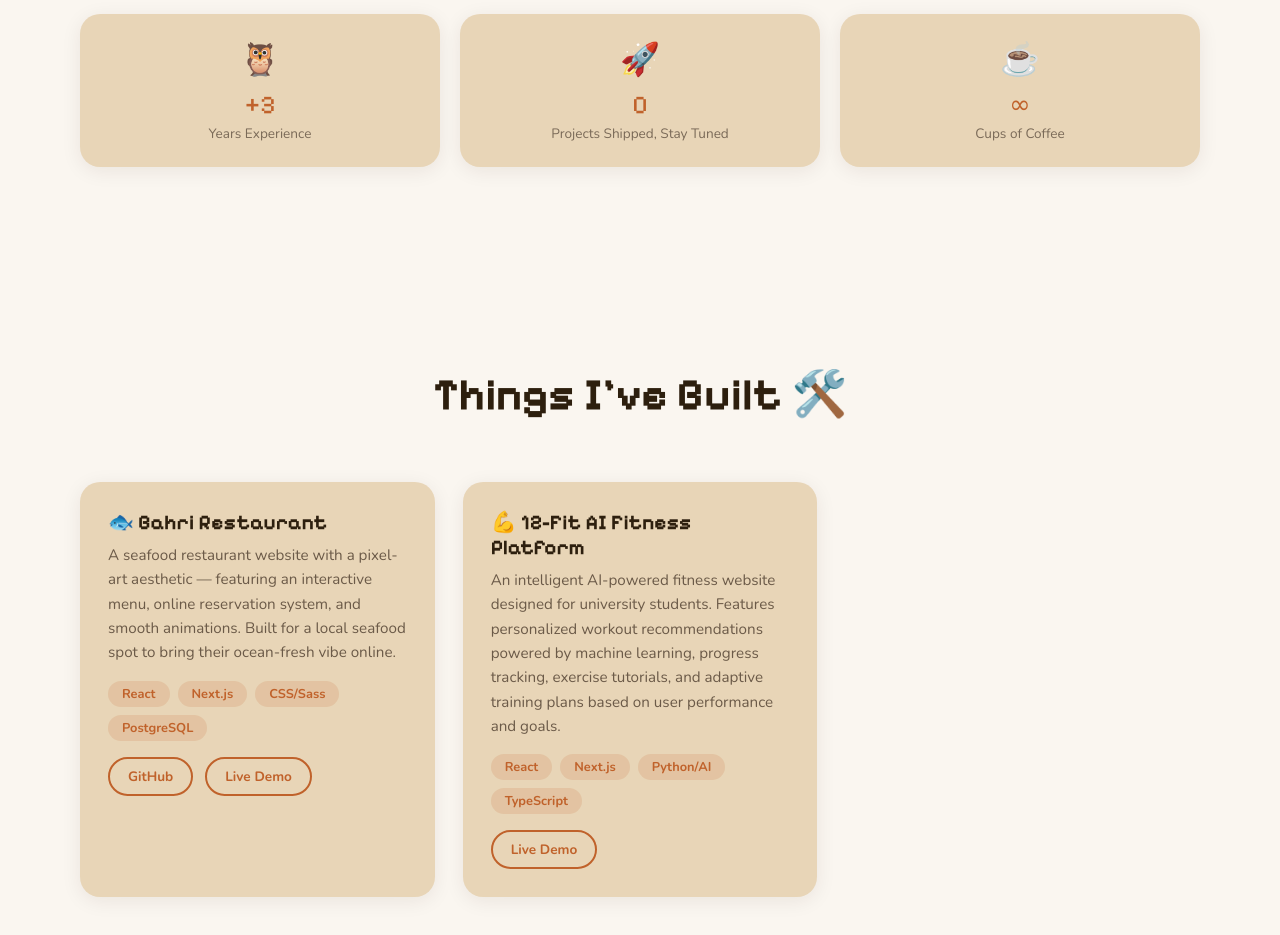
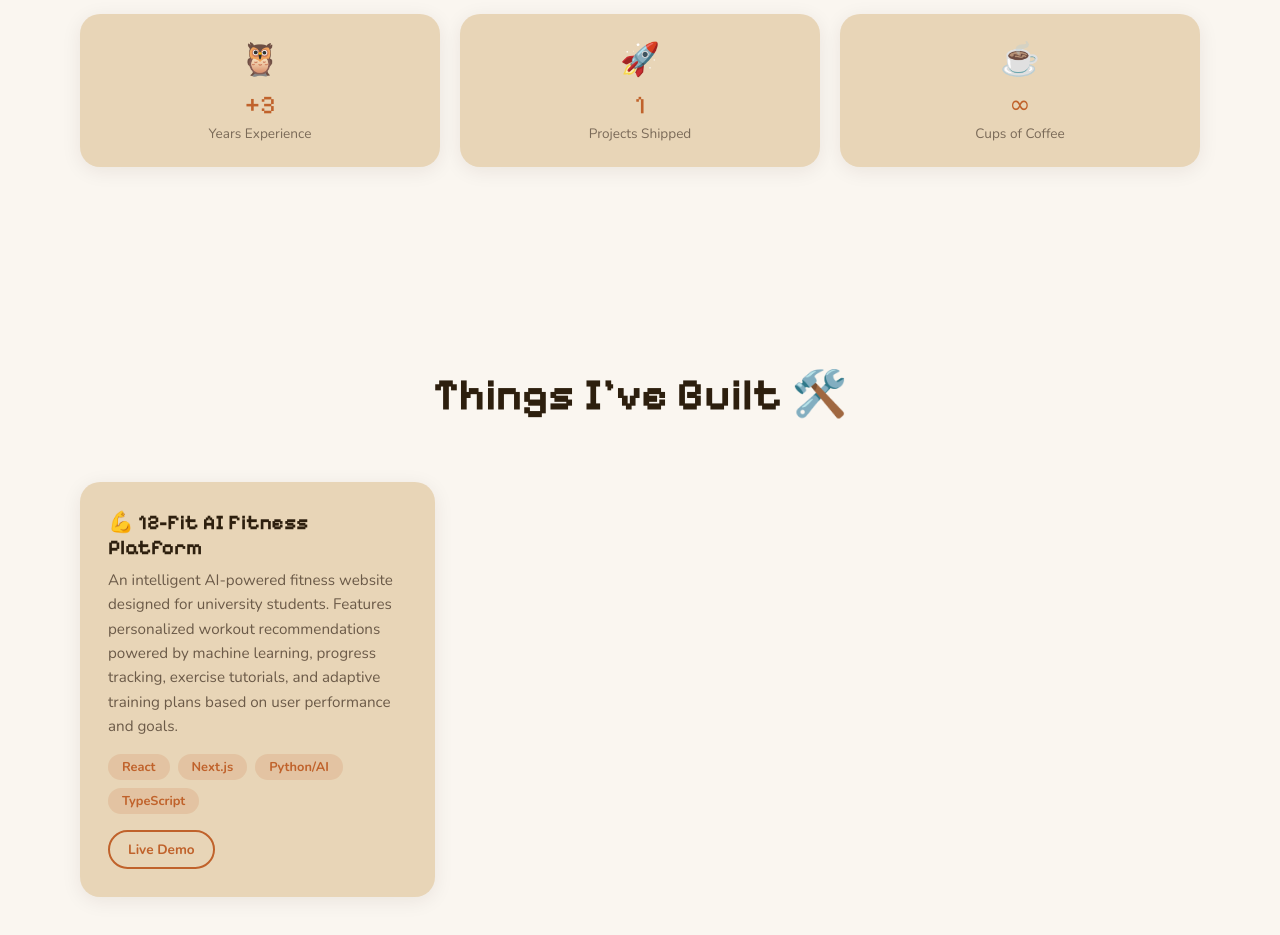
Before and after one commit to Mohammad14567/MohammadDawood, a plain HTML site: page index.html in a window 1280 px wide. Shown: the part 1360-2295 px from the top of the page. Drawn offline with nearby package versions, Linux system fonts and the light colour scheme.

Commit message:
Update index.html

```diff
--- a/index.html
+++ b/index.html
@@ -52,7 +52,7 @@
   </div>
   <div class="stats-row">
     <div class="stat-card"><div class="stat-icon">🦉</div><div class="stat-num">+3</div><div class="stat-label">Years Experience</div></div>
-    <div class="stat-card"><div class="stat-icon">🚀</div><div class="stat-num">0</div><div class="stat-label">Projects Shipped, Stay Tuned</div></div>
+    <div class="stat-card"><div class="stat-icon">🚀</div><div class="stat-num">1</div><div class="stat-label">Projects Shipped</div></div>
     <div class="stat-card"><div class="stat-icon">☕</div><div class="stat-num">∞</div><div class="stat-label">Cups of Coffee</div></div>
   </div>
 </section>
@@ -61,22 +61,6 @@
 <section id="projects">
   <h2 class="section-title">Things I've Built 🛠️</h2>
   <div class="projects-grid">
-
-    <div class="project-card">
-      <h3>🐟 Bahri Restaurant</h3>
-      <p>A seafood restaurant website with a pixel-art aesthetic — featuring an interactive menu, online reservation system, and smooth animations. Built for a local seafood spot to bring their ocean-fresh vibe online.</p>
-      <div class="tech-pills">
-        <span class="tech-pill" style="background:rgba(192,98,43,0.15);color:var(--orange);">React</span>
-        <span class="tech-pill" style="background:rgba(192,98,43,0.15);color:var(--orange);">Next.js</span>
-        <span class="tech-pill" style="background:rgba(192,98,43,0.15);color:var(--orange);">CSS/Sass</span>
-        <span class="tech-pill" style="background:rgba(192,98,43,0.15);color:var(--orange);">PostgreSQL</span>
-      </div>
-      <div class="project-links">
-        <a href="https://github.com" target="_blank">GitHub</a>
-        <a href="#" target="_blank">Live Demo</a>
-      </div>
-      <div class="owl-stamp">🦉</div>
-    </div>
 
     <div class="project-card">
       <h3>💪 12-Fit AI Fitness Platform</h3>
```
